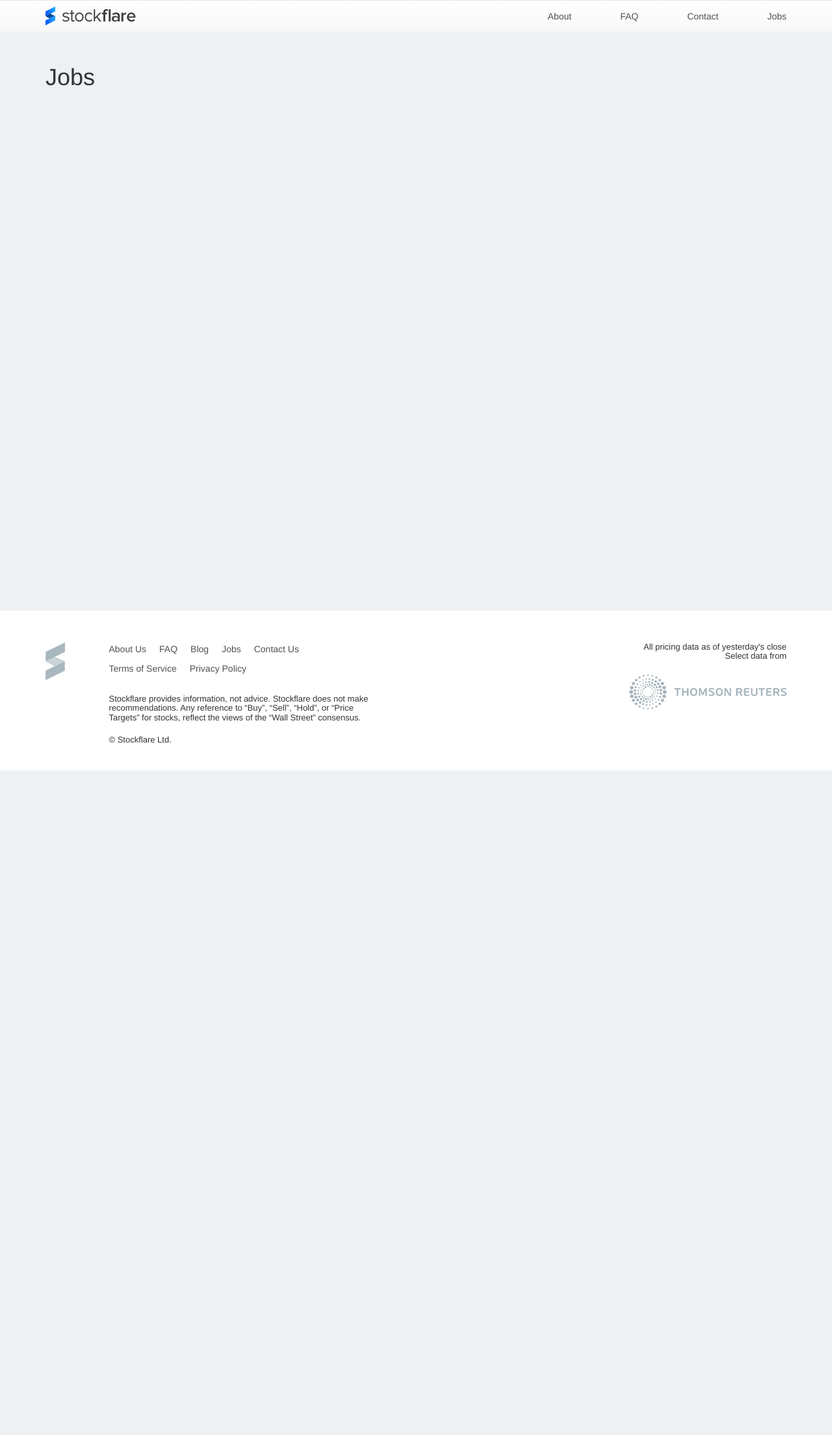
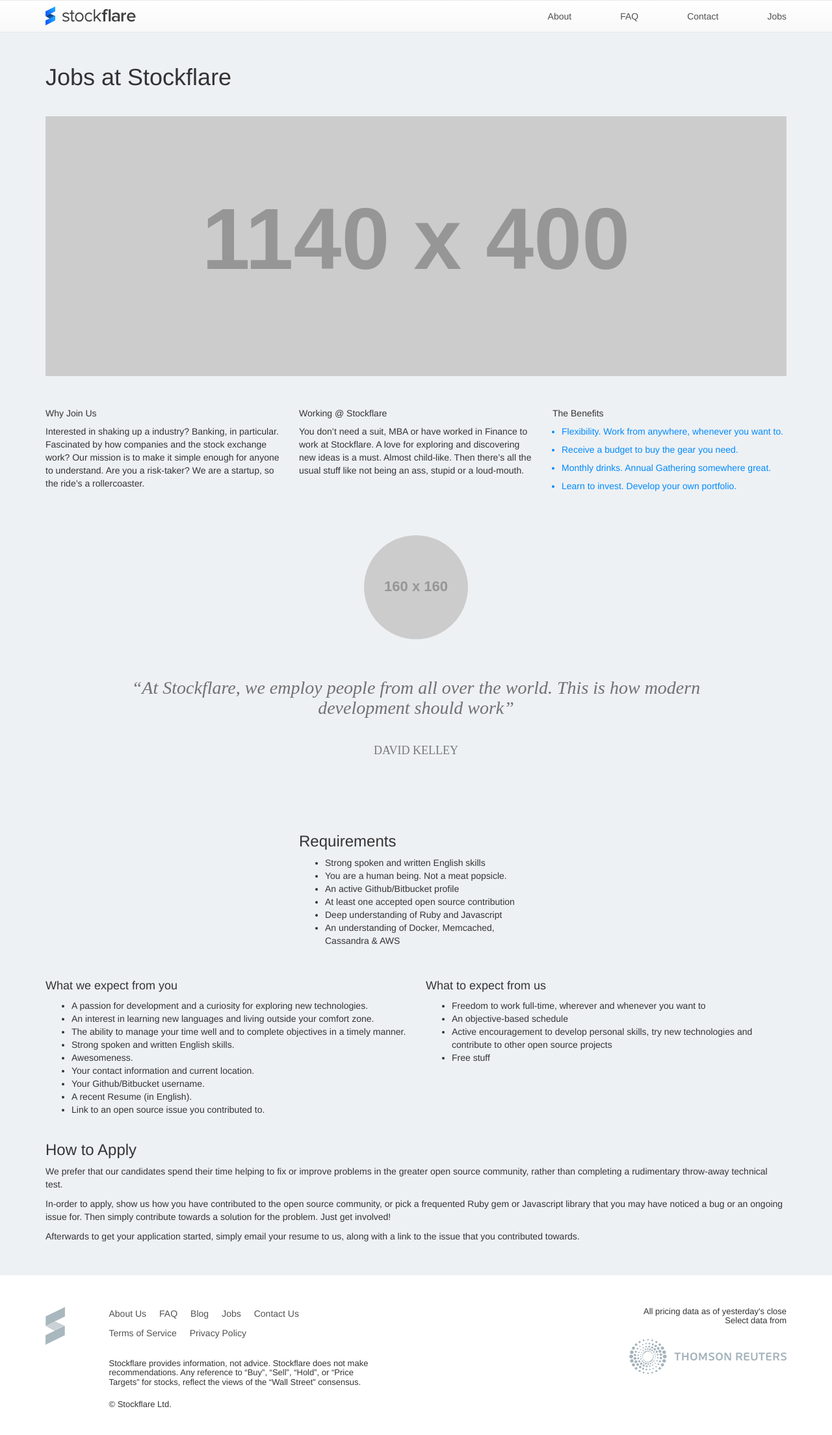
Before and after one commit to Stockflare/pages, a Jekyll site: the page built from jobs/index.markdown, in a window 1280 px wide. Shown: the whole page at 65% size. Built offline with Jekyll 4.4.1, drawn with Linux system fonts in a browser that asks for light colours; before the commit the page ends 1186 px from its top, so only the background shows below that.

Commit message:
Started Careers page implementation [skip ci]

```diff
--- a/about/index.markdown
+++ b/about/index.markdown
@@ -4,7 +4,7 @@
 classes: about
 title:  "About"
 ---
-<h1 class="quote">&ldquo;At Stockflare we want everyone to realise that investing is simple. So why pay big fees to Wall Street, when your instinct is just as good as theirs?&rdquo;</h1>
+<h1 class="shane quote">&ldquo;At Stockflare we want everyone to realise that investing is simple. So why pay big fees to Wall Street, when your instinct is just as good as theirs?&rdquo;</h1>
 
 
 | Who we are        | What we do           | Why we do it  |
--- a/css/main.css
+++ b/css/main.css
@@ -112,7 +112,11 @@
   margin-bottom: 20px;
 }
 
-.about .quote {
+.about header {
+  display: none;
+}
+
+.quote {
   position: relative;
   text-align: center;
   padding-top: 220px;
@@ -122,25 +126,76 @@
   font-size: 2em;
   width: 80%;
   font-style: italic;
-  margin: 40px auto 80px auto;
+  margin: 40px auto;
+  padding-bottom: 100px;
 }
 
-.about header {
-  display: none;
-}
-
-.about .quote:after {
+.quote:after {
   content: '';
   position: absolute;
   top: 0;
   left: 50%;
-  background-image: url(http://placehold.it/160x160);
   background-repeat: no-repeat;
   background-position: center center;
   margin-left: -80px;
   width: 160px;
   height: 160px;
   border-radius: 80px;
+}
+
+.quote:before {
+  position:absolute;
+  bottom: 0;
+  width: 100%;
+  left: 0;
+  text-align: center;
+  text-transform:uppercase;
+  color: rgba(0, 0, 0, .5);
+  font-size: 18px;
+  padding-bottom: 40px;
+  font-style: normal;
+}
+
+.shane.quote:after {
+  background-image: url(http://placehold.it/160x160);
+}
+
+.shane.quote:before {
+  content: 'Shane Leonard (CEO)';
+}
+
+.david.quote:after {
+  background-image: url(http://placehold.it/160x160);
+}
+
+.david.quote:before {
+  content: 'David Kelley';
+}
+
+.jobs .intro .job-benefits {
+  padding-left: 14px;
+  color: #018afd;
+}
+
+.jobs .intro .job-benefits li:first-child {
+  margin-top: 0;
+}
+
+.jobs .intro .job-benefits li {
+  margin-top: 8px;
+}
+
+.jobs .team-photo {
+  overflow: hidden;
+  margin: 40px 0;
+  height: 400px;
+}
+
+.jobs .team-photo img {
+  width: 100%;
+  height: auto;
+  display: block;
+  margin: auto;
 }
 
 .about td, .about th {
--- a/jobs/index.markdown
+++ b/jobs/index.markdown
@@ -1,4 +1,96 @@
 ---
 layout: page
-title:  "Jobs"
+hidePageTitle: true
+classes: jobs
+title:  "Jobs at Stockflare"
 ---
+
+<div class="team-photo">
+  <img src="http://placehold.it/1140x400" alt="Our Team" title="Our Team" />
+</div>
+
+<div class="intro row">
+
+  <div class="col-md-4">
+    <h5>Why Join Us</h5>
+    <p>Interested in shaking up a industry? Banking, in particular. Fascinated by how companies and the stock exchange work? Our mission is to make it simple enough for anyone to understand. Are you a risk-taker? We are a startup, so the ride’s a rollercoaster.</p>
+  </div>
+
+  <div class="col-md-4">
+    <h5>Working @ Stockflare</h5>
+    <p>You don’t need a suit, MBA or have worked in Finance to work at Stockflare. A love for exploring and discovering new ideas is a must. Almost child-like. Then there’s all the usual stuff like not being an ass, stupid or a loud-mouth.</p>
+  </div>
+
+  <div class="col-md-4">
+    <h5>The Benefits</h5>
+    <ul class="job-benefits">
+      <li>Flexibility. Work from anywhere, whenever you want to.</li>
+      <li>Receive a budget to buy the gear you need.</li>
+      <li>Monthly drinks. Annual Gathering somewhere great.</li>
+      <li>Learn to invest. Develop your own portfolio.</li>
+    </ul>
+  </div>
+
+</div>
+
+---
+
+<h1 class="david quote">&ldquo;At Stockflare, we employ people from all over the world. This is how modern development should work&rdquo;</h1>
+
+---
+
+<div class="row">
+  <div class="col-md-4 col-md-offset-4">
+    <h3>Requirements</h3>
+    <ul>
+      <li>Strong spoken and written English skills</li>
+      <li>You are a human being. Not a meat popsicle.</li>
+      <li>An active Github/Bitbucket profile</li>
+      <li>At least one accepted open source contribution</li>
+      <li>Deep understanding of Ruby and Javascript</li>
+      <li>An understanding of Docker, Memcached, Cassandra & AWS</li>
+    </ul>
+  </div>
+</div>
+
+---
+
+<div class="row">
+
+  <div class="col-md-6">
+    <h4>What we expect from you</h4>
+    <ul>
+      <li>A passion for development and a curiosity for exploring new technologies.</li>
+      <li>An interest in learning new languages and living outside your comfort zone.</li>
+      <li>The ability to manage your time well and to complete objectives in a timely manner.</li>
+      <li>Strong spoken and written English skills.</li>
+      <li>Awesomeness.</li>
+      <li>Your contact information and current location.</li>
+      <li>Your Github/Bitbucket username.</li>
+      <li>A recent Resume (in English).</li>
+      <li>Link to an open source issue you contributed to.</li>
+    </ul>
+  </div>
+
+  <div class="col-md-6">
+    <h4>What to expect from us</h4>
+    <ul>
+      <li>Freedom to work full-time, wherever and whenever you want to</li>
+      <li>An objective-based schedule</li>
+      <li>Active encouragement to develop personal skills, try new technologies and contribute to other open source projects</li>
+      <li>Free stuff</li>
+    </ul>
+  </div>
+
+</div>
+
+<div class="row">
+
+  <div class="col-md-12">
+    <h3>How to Apply</h3>
+    <p>We prefer that our candidates spend their time helping to fix or improve problems in the greater open source community, rather than completing a rudimentary throw-away technical test.</p>
+    <p>In-order to apply, show us how you have contributed to the open source community, or pick a frequented Ruby gem or Javascript library that you may have noticed a bug or an ongoing issue for. Then simply contribute towards a solution for the problem. Just get involved!</p>
+    <p>Afterwards to get your application started, simply email your resume to us, along with a link to the issue that you contributed towards.</p>
+  </div>
+
+</div>
```
